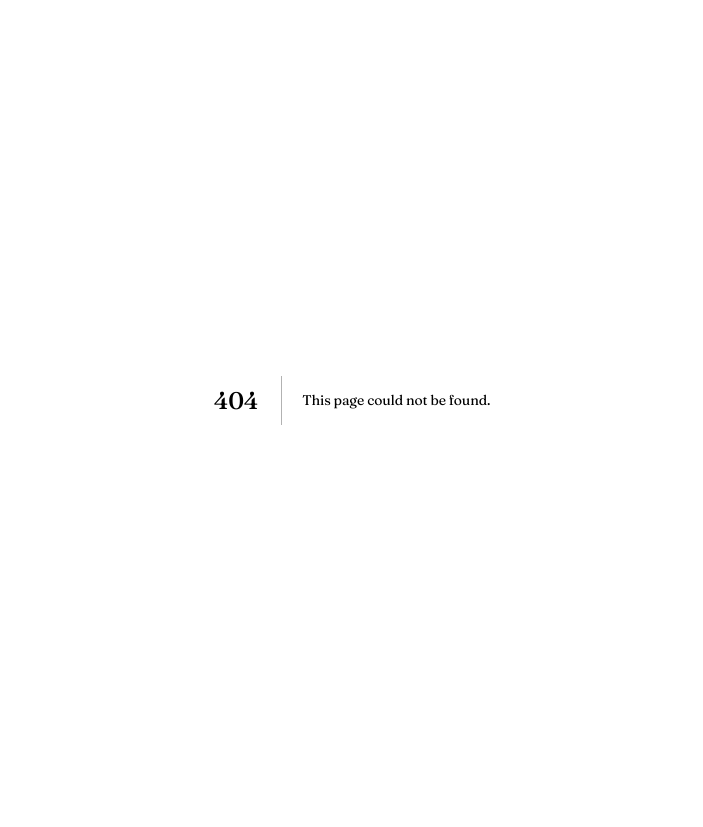
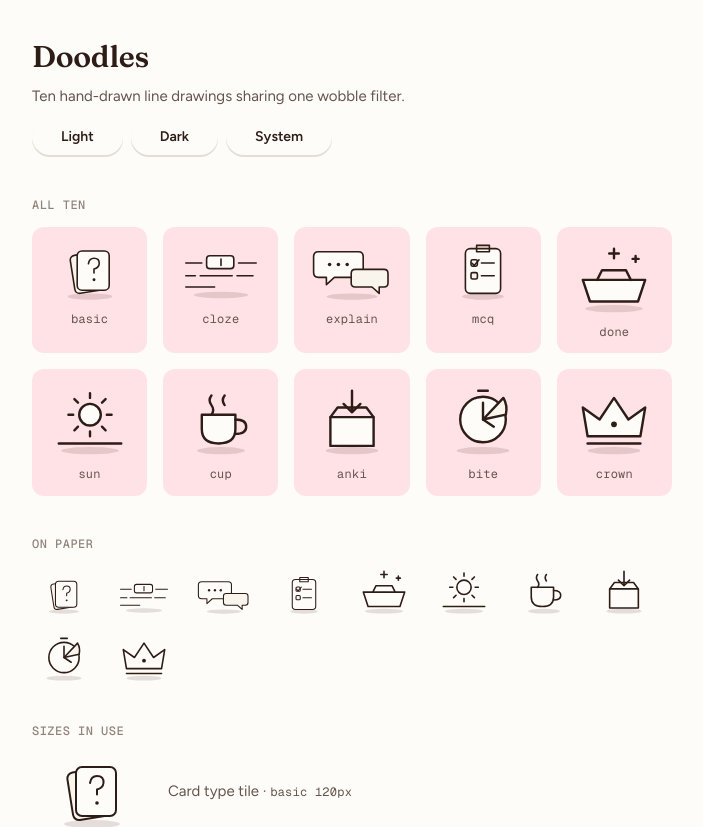
Before and after one commit to jazencordero/valeria, a Next.js app: page /dev/doodles in a window 1280 px wide. Before the commit this address had no page. Shown: the top 827 px of the page, without its empty margins (288-991 px from the left). Before the commit the page ends 800 px from the top, so only its background shows below. Built offline with nearby package versions, Linux system fonts and the light colour scheme.

Commit message:
M1-22: Hand-drawn doodles

```diff
--- /dev/null
+++ b/src/app/dev/doodles/page.tsx
@@ -0,0 +1,82 @@
+"use client";
+
+import { Button } from "@/components/ui/button";
+import { DOODLE_NAMES, Doodle, DoodleDefs } from "@/components/doodle";
+
+function setTheme(theme: "light" | "dark" | "system") {
+  const root = document.documentElement;
+  if (theme === "system") root.removeAttribute("data-theme");
+  else root.setAttribute("data-theme", theme);
+}
+
+// Sizes the prototype actually uses for each drawing.
+const IN_USE: { name: (typeof DOODLE_NAMES)[number]; size: number; where: string }[] = [
+  { name: "basic", size: 120, where: "Card type tile" },
+  { name: "cup", size: 64, where: "Today's plan is done" },
+  { name: "anki", size: 64, where: "Bring your Anki decks" },
+  { name: "bite", size: 52, where: "Bite banner" },
+  { name: "crown", size: 44, where: "Perfect round" },
+  { name: "crown", size: 18, where: "Boss label" },
+];
+
+export default function DoodlesPage() {
+  return (
+    <main className="mx-auto max-w-2xl space-y-10 px-4 py-10">
+      <DoodleDefs />
+      <header className="space-y-3">
+        <h1 className="type-h30">Doodles</h1>
+        <p className="ink-2">Ten hand-drawn line drawings sharing one wobble filter.</p>
+        <div className="flex flex-wrap gap-2">
+          <Button variant="secondary" size="sm" onClick={() => setTheme("light")}>
+            Light
+          </Button>
+          <Button variant="secondary" size="sm" onClick={() => setTheme("dark")}>
+            Dark
+          </Button>
+          <Button variant="secondary" size="sm" onClick={() => setTheme("system")}>
+            System
+          </Button>
+        </div>
+      </header>
+
+      <section className="space-y-3">
+        <h2 className="mono ink-3 font-medium uppercase tracking-[0.04em]">All ten</h2>
+        <ul className="grid list-none grid-cols-2 gap-4 sm:grid-cols-5">
+          {DOODLE_NAMES.map((name) => (
+            <li
+              key={name}
+              className="flex flex-col items-center gap-2 rounded-xl bg-accent-wash p-3"
+              data-testid={`doodle-${name}`}
+            >
+              <Doodle name={name} size={96} />
+              <span className="mono ink-2">{name}</span>
+            </li>
+          ))}
+        </ul>
+      </section>
+
+      <section className="space-y-3">
+        <h2 className="mono ink-3 font-medium uppercase tracking-[0.04em]">On paper</h2>
+        <div className="flex flex-wrap items-end gap-4">
+          {DOODLE_NAMES.map((name) => (
+            <Doodle key={name} name={name} size={64} />
+          ))}
+        </div>
+      </section>
+
+      <section className="space-y-3">
+        <h2 className="mono ink-3 font-medium uppercase tracking-[0.04em]">Sizes in use</h2>
+        <ul className="list-none space-y-3">
+          {IN_USE.map(({ name, size, where }) => (
+            <li key={`${name}-${size}`} className="flex items-center gap-4">
+              <Doodle name={name} size={size} />
+              <span className="ink-2">
+                {where} · <span className="mono">{name} {size}px</span>
+              </span>
+            </li>
+          ))}
+        </ul>
+      </section>
+    </main>
+  );
+}
--- /dev/null
+++ b/src/components/doodle.tsx
@@ -0,0 +1,90 @@
+/**
+ * Hand-drawn doodles: our own line drawings, all sharing one wobble filter.
+ * Copied from the prototype (main-flow.html JS 2691-2702, CSS 638-643, HTML 1757).
+ *
+ * Put <DoodleDefs /> once on any page that shows doodles; it holds the
+ * shared #wobble filter. The stroke and fill rules come along with every
+ * <Doodle> and React hoists them into <head> once.
+ */
+
+export const DOODLE_NAMES = [
+  "basic",
+  "cloze",
+  "explain",
+  "mcq",
+  "done",
+  "sun",
+  "cup",
+  "anki",
+  "bite",
+  "crown",
+] as const;
+
+export type DoodleName = (typeof DOODLE_NAMES)[number];
+
+// Static drawing markup, copied as-is from the prototype. No user input.
+const DOODLES: Record<DoodleName, string> = {
+  basic: '<ellipse class="dd-sh" cx="60" cy="72" rx="28" ry="4"/><rect class="dd-f2" x="38" y="18" width="40" height="48" rx="6" transform="rotate(-9 58 42)"/><rect class="dd-f" x="44" y="15" width="40" height="49" rx="6"/><path d="M58 31 q1 -7 7 -7 q7 0 6.5 7 q-0.5 5 -6.5 6.5 v5"/><circle class="dd-dot" cx="65" cy="51" r="1.8"/>',
+  cloze: '<ellipse class="dd-sh" cx="60" cy="70" rx="34" ry="4"/><path d="M16 30 h20 M16 46 h12"/><rect class="dd-f" x="42" y="21" width="34" height="16" rx="4"/><path d="M82 30 h22 M34 46 h40 M80 46 h20 M16 60 h36"/><path d="M60 25 v8"/>',
+  explain: '<ellipse class="dd-sh" cx="60" cy="72" rx="32" ry="4"/><path class="dd-f" d="M18 16 h50 q6 0 6 6 v20 q0 6 -6 6 h-30 l-10 9 v-9 h-10 q-6 0 -6 -6 v-20 q0 -6 6 -6 z"/><circle class="dd-dot" cx="32" cy="32" r="2.2"/><circle class="dd-dot" cx="43" cy="32" r="2.2"/><circle class="dd-dot" cx="54" cy="32" r="2.2"/><path class="dd-f2" d="M64 38 h36 q5 0 5 5 v12 q0 5 -5 5 h-6 v8 l-9 -8 h-21 q-5 0 -5 -5 v-12 q0 -5 5 -5 z"/>',
+  mcq: '<ellipse class="dd-sh" cx="60" cy="72" rx="26" ry="4"/><rect class="dd-f" x="38" y="12" width="44" height="56" rx="6"/><path d="M52 8 h16 v8 h-16 z"/><rect class="dd-f2" x="45" y="26" width="8" height="8" rx="2"/><path d="M46 30 l3 3 l6 -7"/><path d="M58 30 h16"/><rect class="dd-f2" x="45" y="42" width="8" height="8" rx="2"/><path d="M58 46 h16"/>',
+  done: '<ellipse class="dd-sh" cx="40" cy="58" rx="24" ry="3"/><path class="dd-f" d="M14 34 h52 l-6 18 h-40 z"/><path d="M26 34 l4 -8 h20 l4 8"/><path d="M40 8 v8 M36 12 h8"/><path d="M58 14 v5 M55.5 16.5 h5"/>',
+  sun: '<ellipse class="dd-sh" cx="40" cy="58" rx="24" ry="3"/><circle class="dd-f" cx="40" cy="28" r="9"/><path d="M40 10 v4 M40 42 v4 M22 28 h4 M54 28 h4 M27 15 l3 3 M50 38 l3 3 M53 15 l-3 3 M30 38 l-3 3"/><path d="M14 52 h52"/>',
+  cup: '<ellipse class="dd-sh" cx="40" cy="58" rx="20" ry="3"/><path class="dd-f" d="M24 28 h28 v12 q0 12 -14 12 q-14 0 -14 -12 z"/><path d="M52 32 q9 0 9 6 q0 6 -9 6"/><path d="M32 12 q-3 4 0 8 q3 4 0 8 M43 12 q-3 4 0 8"/>',
+  anki: '<ellipse class="dd-sh" cx="40" cy="58" rx="22" ry="3"/><path class="dd-f" d="M22 30 h36 v24 h-36 z"/><path d="M22 30 l6 -8 h24 l6 8"/><path d="M40 8 v18 M33 19 l7 7 7 -7"/>',
+  bite: '<ellipse class="dd-sh" cx="40" cy="58" rx="22" ry="3"/><circle class="dd-f" cx="40" cy="32" r="19"/><path d="M40 32 V18 M40 32 l9 6"/><path class="dd-f2" d="M57 14 a19 19 0 0 1 2 14 l-19 4 z"/><path d="M36 8 h8"/>',
+  crown: '<ellipse class="dd-sh" cx="40" cy="58" rx="22" ry="3"/><path class="dd-f" d="M18 46 l-4 -24 l14 10 l12 -18 l12 18 l14 -10 l-4 24 z"/><path d="M18 52 h44"/><circle class="dd-dot" cx="40" cy="36" r="2.4"/>',
+};
+
+// Small drawings sit on an 80x64 canvas, card-type drawings on 120x80.
+const SMALL = new Set<DoodleName>(["anki", "done", "sun", "cup", "bite", "crown"]);
+
+const DOODLE_CSS = `.doodle{display:block;overflow:visible}
+.doodle path,.doodle rect,.doodle ellipse,.doodle circle{fill:none;stroke:var(--ink);stroke-width:2;stroke-linecap:round;stroke-linejoin:round}
+.doodle .dd-f{fill:var(--surface)}
+.doodle .dd-f2{fill:var(--paper)}
+.doodle .dd-sh{fill:var(--ink);stroke:none;opacity:.12}
+.doodle .dd-dot{fill:var(--ink);stroke:none}`;
+
+/** The shared wobble filter. Render once per page that shows doodles. */
+export function DoodleDefs() {
+  return (
+    <svg width="0" height="0" style={{ position: "absolute" }} aria-hidden="true" focusable="false">
+      <filter id="wobble">
+        <feTurbulence type="fractalNoise" baseFrequency="0.02" numOctaves="2" seed="7" />
+        <feDisplacementMap in="SourceGraphic" scale="2" />
+      </filter>
+    </svg>
+  );
+}
+
+export type DoodleProps = {
+  name: DoodleName;
+  /** Width in px. Height follows the drawing's own shape. */
+  size: number;
+  className?: string;
+};
+
+/** A decorative line drawing. Always hidden from screen readers. */
+export function Doodle({ name, size, className }: DoodleProps) {
+  const small = SMALL.has(name);
+  const height = Math.round(size * (small ? 64 / 80 : 80 / 120));
+  return (
+    <>
+      <style href="ready-doodle" precedence="default">
+        {DOODLE_CSS}
+      </style>
+      <svg
+        className={className ? `doodle ${className}` : "doodle"}
+        viewBox={small ? "0 0 80 64" : "0 0 120 80"}
+        width={size}
+        height={height}
+        aria-hidden="true"
+        focusable="false"
+        data-doodle={name}
+      >
+        <g filter="url(#wobble)" dangerouslySetInnerHTML={{ __html: DOODLES[name] }} />
+      </svg>
+    </>
+  );
+}
```
